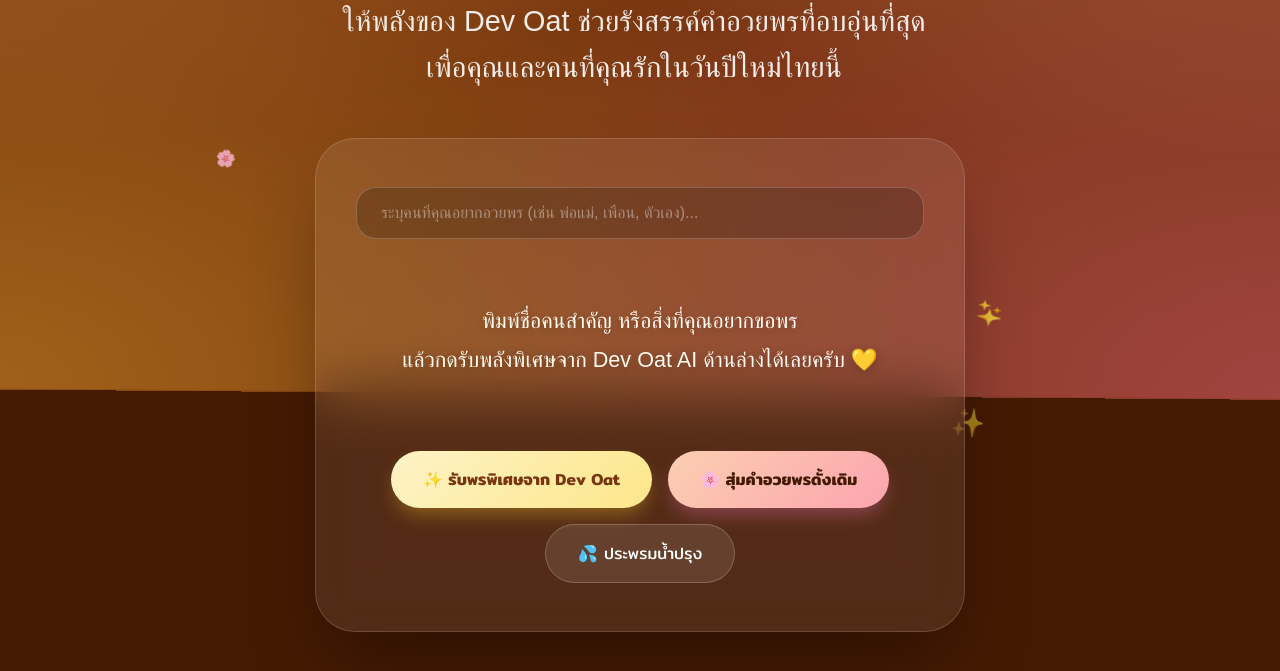
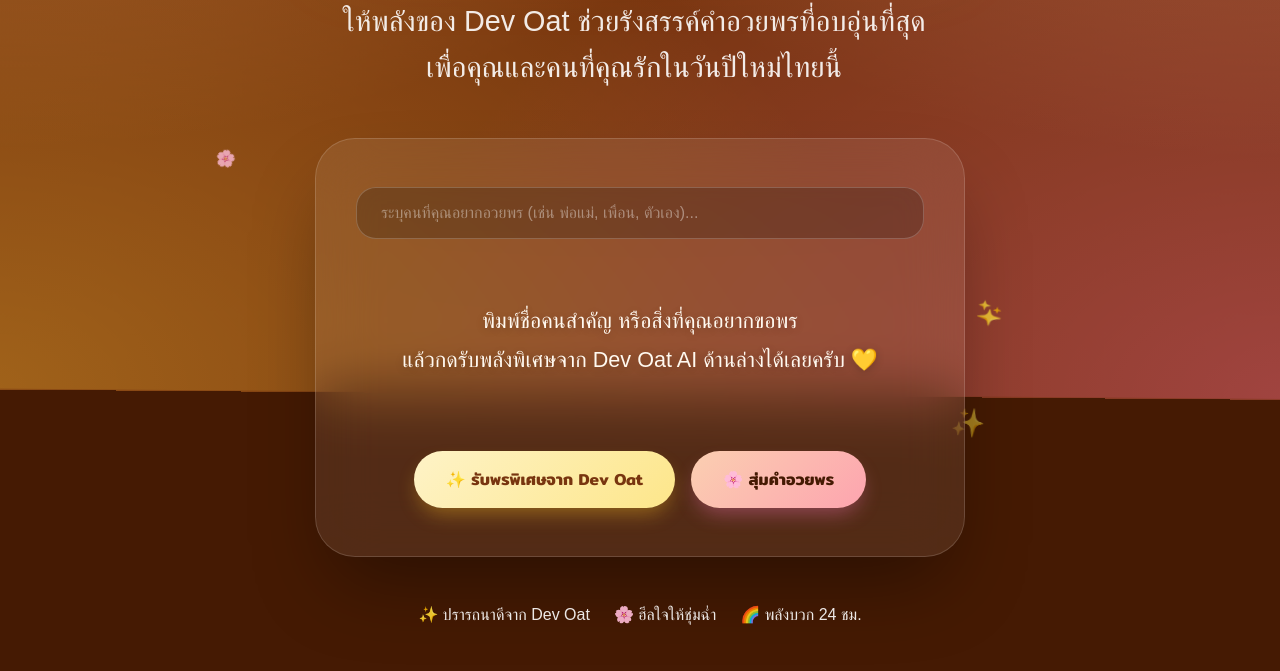
Before and after one commit to StartGackt/songkran-day, a website built with Vite: page index.html in a window 1280 px wide. Shown: the part 415-1086 px from the top of the page. Built offline with nearby package versions, Linux system fonts and the light colour scheme; a web font is replaced by a local one.

Commit message:
remove button

```diff
--- a/index.html
+++ b/index.html
@@ -297,10 +297,7 @@
                     ✨ รับพรพิเศษจาก Dev Oat
                 </button>
                 <button class="btn btn-primary" onclick="generateNormalBlessing(event)">
-                    🌸 สุ่มคำอวยพรดั้งเดิม
-                </button>
-                <button class="btn btn-secondary" onclick="spawnSplash(event)">
-                    💦 ประพรมน้ำปรุง
+                    🌸 สุ่มคำอวยพร
                 </button>
             </div>
         </div>
```
